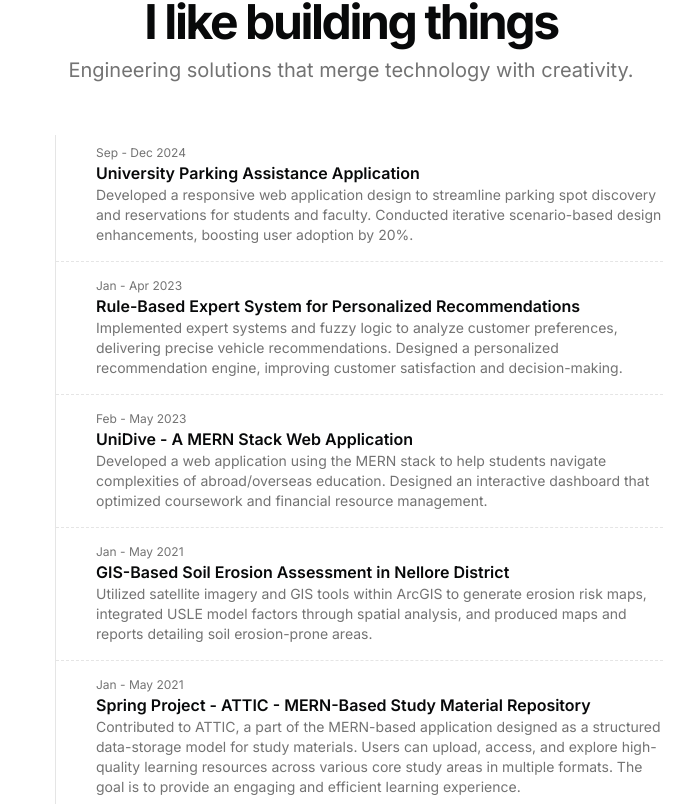
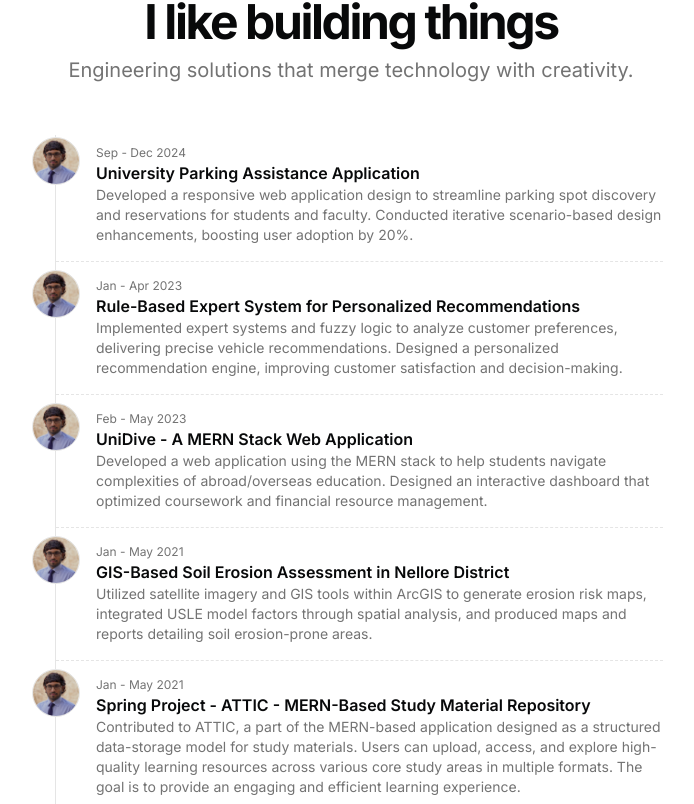
Before and after one commit to Siddardha21/Siddardha, a Next.js app: page / in a window 1280 px wide. Shown: the part 1276-2080 px from the top of the page, without its empty margins (289-983 px from the left). Built offline with nearby package versions, Linux system fonts and the light colour scheme.

Commit message:
Updated Changes

```diff
--- a/package.json
+++ b/package.json
@@ -17,7 +17,7 @@
     "@types/mdx": "^2.0.13",
     "class-variance-authority": "^0.7.1",
     "clsx": "^2.1.1",
-    "framer-motion": "^11.18.2",
+    "framer-motion": "^12.4.7",
     "gray-matter": "^4.0.3",
     "lucide-react": "^0.395.0",
     "motion": "^12.4.7",
--- a/src/app/page.tsx
+++ b/src/app/page.tsx
@@ -171,12 +171,10 @@ export default function Page() {
                 delay={BLUR_FADE_DELAY * 12 + id * 0.05}
               >
                 <PhotographyCard
-                  href={project.href}
+                  href={project.title}
                   key={project.title}
                   title={project.title}
                   description={project.description}
-                  dates={project.dates}
-                  tags={project.technologies}
                   image={project.image}
                   video={project.video}
                   links={project.links}
--- a/src/components/hackathon-card.tsx
+++ b/src/components/hackathon-card.tsx
@@ -7,11 +7,16 @@ export function HackathonCard({
   title,
   description,
   dates,
+  image,
   links,
 }: Props) {
   return (
     <li className="relative ml-10 py-4">
       <div className="absolute -left-16 top-2 flex items-center justify-center bg-white rounded-full">
+        <Avatar className="border size-12 m-auto">
+          <AvatarImage src={image} alt={title} className="object-contain" />
+          <AvatarFallback>{title[0]}</AvatarFallback>
+        </Avatar>
       </div>
       <div className="flex flex-1 flex-col justify-start gap-1">
         {dates && (
--- a/src/components/magicui/blur-fade.tsx
+++ b/src/components/magicui/blur-fade.tsx
@@ -29,7 +29,7 @@ const BlurFade = ({
   blur = "6px",
 }: BlurFadeProps) => {
   const ref = useRef(null);
-  const inViewResult = useInView(ref, { once: true, margin: inViewMargin });
+  const inViewResult = useInView(ref, { once: true, margin:"0px" });
   const isInView = !inView || inViewResult;
   const defaultVariants: Variants = {
     hidden: { y: yOffset, opacity: 0, filter: `blur(${blur})` },
--- a/src/components/photography-card.tsx
+++ b/src/components/photography-card.tsx
@@ -15,8 +15,6 @@ interface Props {
   title: string;
   href?: string;
   description: string;
-  dates: string;
-  tags: readonly string[];
   link?: string;
   image?: string;
   video?: string;
@@ -32,8 +30,6 @@ export function PhotographyCard({
   title,
   href,
   description,
-  dates,
-  tags,
   link,
   image,
   video,
@@ -63,7 +59,6 @@ export function PhotographyCard({
       <CardHeader className="px-2">
         <div className="space-y-1">
           <CardTitle className="mt-1 text-base">{title}</CardTitle>
-          <time className="font-sans text-xs">{dates}</time>
           <div className="hidden font-sans text-xs underline print:visible">
             {link?.replace("https://", "").replace("www.", "").replace("/", "")}
           </div>
@@ -73,19 +68,6 @@ export function PhotographyCard({
         </div>
       </CardHeader>
       <CardContent className="mt-auto flex flex-col px-2">
-        {tags && tags.length > 0 && (
-          <div className="mt-2 flex flex-wrap gap-1">
-            {tags?.map((tag) => (
-              <Badge
-                className="px-1 py-0 text-[10px]"
-                variant="secondary"
-                key={tag}
-              >
-                {tag}
-              </Badge>
-            ))}
-          </div>
-        )}
       </CardContent>
       <CardFooter className="px-2 pb-2">
         {links && links.length > 0 && (
--- a/src/data/resume.tsx
+++ b/src/data/resume.tsx
@@ -171,36 +171,42 @@ export const DATA = {
       dates: "Sep - Dec 2024",
       description:
         "Developed a responsive web application design to streamline parking spot discovery and reservations for students and faculty. Conducted iterative scenario-based design enhancements, boosting user adoption by 20%.",
-      links: [],
+        image:"/me.png",
     },
     {
       title: "Rule-Based Expert System for Personalized Recommendations",
       dates: "Jan - Apr 2023",
       description:
         "Implemented expert systems and fuzzy logic to analyze customer preferences, delivering precise vehicle recommendations. Designed a personalized recommendation engine, improving customer satisfaction and decision-making.",
-      links: [],
+        image:"/me.png",
     },
     {
       title: "UniDive - A MERN Stack Web Application",
       dates: "Feb - May 2023",
       description:
         "Developed a web application using the MERN stack to help students navigate complexities of abroad/overseas education. Designed an interactive dashboard that optimized coursework and financial resource management.",
-    },
+        image:"/me.png",
+      },
     {
       title: "GIS-Based Soil Erosion Assessment in Nellore District",
       dates: "Jan - May 2021",
       description:
-       "Utilized satellite imagery and GIS tools within ArcGIS to generate erosion risk maps, integrated USLE model factors through spatial analysis, and produced maps and reports detailing soil erosion-prone areas."    },
+       "Utilized satellite imagery and GIS tools within ArcGIS to generate erosion risk maps, integrated USLE model factors through spatial analysis, and produced maps and reports detailing soil erosion-prone areas.",
+       image:"/me.png",
+      },
     {
       title: "Spring Project - ATTIC - MERN-Based Study Material Repository",
       dates: "Jan - May 2021",
       description:
-       "Contributed to ATTIC, a part of the MERN-based application designed as a structured data-storage model for study materials. Users can upload, access, and explore high-quality learning resources across various core study areas in multiple formats. The goal is to provide an engaging and efficient learning experience."    },
+       "Contributed to ATTIC, a part of the MERN-based application designed as a structured data-storage model for study materials. Users can upload, access, and explore high-quality learning resources across various core study areas in multiple formats. The goal is to provide an engaging and efficient learning experience.",
+       image:"/me.png",
+      },
     {
       title: "Projectile Motion Calculator and Graph plotting",
       dates: "Oct - Nov 2018",
       description:
         "Built a comprehensive tool using C and GNUplot for calculating and visualizing projectile motion scenarios. Enabled users to input initial conditions and generate precise trajectory graphs for simulation purposes.",
+        image:"/me.png",
     },
 
   ],
```
Also changed, not shown: 1 other file (tests, documents, lock files or other folders).
